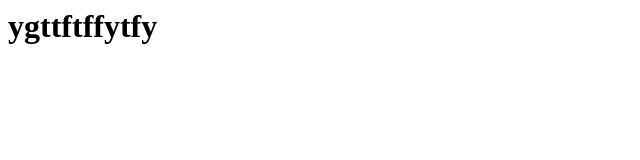
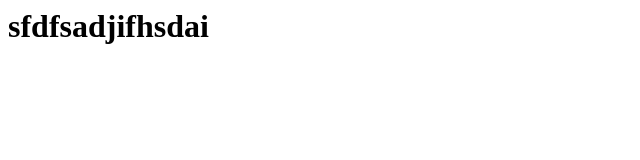
Before and after one commit to arezoozarea/test.github.io, a plain HTML site: page index.html in a window 1280 px wide. Shown: the whole page, without its empty margins (0-640 px from the left). Drawn offline with Linux system fonts and the light colour scheme.

Commit message:
Update index.html
dfsfsdf

```diff
--- a/index.html
+++ b/index.html
@@ -1,5 +1,5 @@
 <html>
 <body>
-<h1>ygttftffytfy</h1>
+<h1>sfdfsadjifhsdai</h1>
 </body>
 </html>
```
